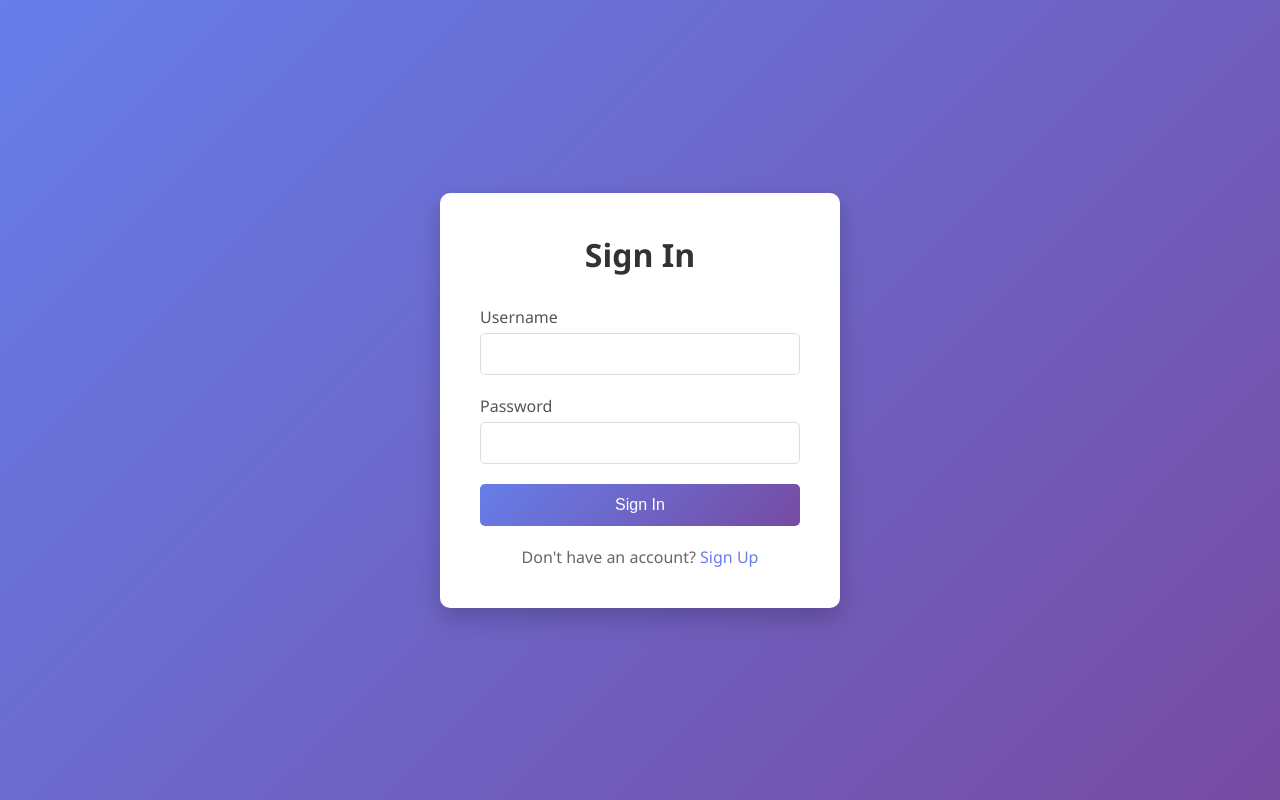
After one commit to sairam3824/lungcancer, a Flask app: page /login in a window 1280 px wide. The commit adds this page. Run offline with Flask 3, Linux system fonts and the light colour scheme; parts of the project's set-up code (start-up, migrations or seed data) failed here and were passed over.

Commit message:
modified:   .DS_Store 	modified:   .gitignore 	new file:   AUTH_README.md 	modified:   __pycache__/run_lung_cancer_model.cpython-310.pyc 	modified:   app.py 	new file:   auth.py 	modified:   requirements.txt 	modified:   templates/index.html 	new file:   templates/login.html 	new file:   templates/signup.html

```diff
--- a/app.py
+++ b/app.py
@@ -4,7 +4,8 @@ Lung Cancer Classification Web App
 Upload images and get predictions with confidence scores
 """
 
-from flask import Flask, render_template, request, jsonify
+from flask import Flask, render_template, request, jsonify, redirect, url_for, flash
+from flask_login import LoginManager, login_user, logout_user, login_required, current_user
 import torch
 import torch.nn as nn
 import torch.nn.functional as F
@@ -16,26 +17,29 @@ import os
 import numpy as np
 import cv2
 
-# Import model architectures
-from train_cspdarknet53 import CSPDarkNet53
+# Import model architecture
 from run_lung_cancer_model import CSPDarkNetSmall
+# Import authentication
+from auth import init_db, create_user, verify_user, get_user_by_id
 
 app = Flask(__name__)
 app.config['MAX_CONTENT_LENGTH'] = 16 * 1024 * 1024  # 16MB max file size
+app.config['SECRET_KEY'] = 'your-secret-key-change-in-production'
+
+# Initialize Flask-Login
+login_manager = LoginManager()
+login_manager.init_app(app)
+login_manager.login_view = 'login'
+
+@login_manager.user_loader
+def load_user(user_id):
+    return get_user_by_id(int(user_id))
 
 # Device configuration
 device = torch.device("cuda" if torch.cuda.is_available() else "cpu")
 
-# Load model - try CSPDarkNet53 first, fallback to old model
-import os as _os
-if _os.path.exists('cspdarknet53_best.pth'):
-    MODEL_PATH = 'cspdarknet53_best.pth'
-elif _os.path.exists('best_lung_cancer_model.pth'):
-    MODEL_PATH = 'best_lung_cancer_model.pth'
-    print("⚠️ Using old model file. Train CSPDarkNet53 for better results.")
-else:
-    MODEL_PATH = 'cspdarknet53_best.pth'  # Will error later with helpful message
-
+# Load model
+MODEL_PATH = 'best_lung_cancer_model.pth'
 CLASS_NAMES = ['Benign cases', 'Malignant cases', 'Normal cases']
 
 model = None
@@ -44,23 +48,15 @@ def load_model():
     """Load the trained model"""
     global model
     if model is None:
-        # Determine which model architecture to use based on file
-        if 'cspdarknet53' in MODEL_PATH.lower():
-            model = CSPDarkNet53(num_classes=len(CLASS_NAMES)).to(device)
-            checkpoint = torch.load(MODEL_PATH, map_location=device)
-            # Handle both direct state_dict and checkpoint format
-            if isinstance(checkpoint, dict) and 'model_state_dict' in checkpoint:
-                model.load_state_dict(checkpoint['model_state_dict'])
-            else:
-                model.load_state_dict(checkpoint)
-            print(f"✅ CSPDarkNet53 model loaded from {MODEL_PATH}")
+        model = CSPDarkNetSmall(num_classes=len(CLASS_NAMES)).to(device)
+        checkpoint = torch.load(MODEL_PATH, map_location=device, weights_only=False)
+        # Handle both checkpoint format and direct state_dict format
+        if isinstance(checkpoint, dict) and 'model_state_dict' in checkpoint:
+            model.load_state_dict(checkpoint['model_state_dict'])
         else:
-            # Use old CSPDarkNetSmall architecture
-            model = CSPDarkNetSmall(num_classes=len(CLASS_NAMES)).to(device)
-            model.load_state_dict(torch.load(MODEL_PATH, map_location=device))
-            print(f"✅ CSPDarkNetSmall model loaded from {MODEL_PATH}")
-            print("⚠️ Using older model. Train CSPDarkNet53 for better results.")
+            model.load_state_dict(checkpoint)
         model.eval()
+        print(f" Model loaded from {MODEL_PATH}")
     return model
 
 # Image preprocessing
@@ -216,11 +212,8 @@ def predict_image(image):
     # Generate Grad-CAM for malignant or benign cases
     annotated_image = None
     if 'Malignant' in predicted_class or 'Benign' in predicted_class:
-        # Get the last convolutional layer based on model type
-        if hasattr(model, 'stage5'):
-            target_layer = model.stage5.concat_conv.conv  # CSPDarkNet53
-        else:
-            target_layer = model.stage4.concat_conv.conv  # CSPDarkNetSmall
+        # Get the last convolutional layer
+        target_layer = model.stage4.concat_conv.conv
 
         # Generate heatmap
         heatmap = generate_gradcam(model, input_tensor, target_layer)
@@ -244,11 +237,64 @@ def predict_image(image):
     }
 
 @app.route('/')
+@login_required
 def index():
     """Render main page"""
-    return render_template('index.html')
+    return render_template('index.html', username=current_user.username)
+
+@app.route('/signup', methods=['GET', 'POST'])
+def signup():
+    """Handle user registration"""
+    if current_user.is_authenticated:
+        return redirect(url_for('index'))
+
+    if request.method == 'POST':
+        username = request.form.get('username')
+        email = request.form.get('email')
+        password = request.form.get('password')
+        confirm_password = request.form.get('confirm_password')
+
+        if password != confirm_password:
+            return render_template('signup.html', error='Passwords do not match')
+
+        success, message = create_user(username, email, password)
+        if success:
+            return redirect(url_for('login', success='Account created successfully! Please sign in.'))
+        else:
+            return render_template('signup.html', error=message)
+
+    return render_template('signup.html')
+
+@app.route('/login', methods=['GET', 'POST'])
+def login():
+    """Handle user login"""
+    if current_user.is_authenticated:
+        return redirect(url_for('index'))
+
+    success_msg = request.args.get('success')
+
+    if request.method == 'POST':
+        username = request.form.get('username')
+        password = request.form.get('password')
+
+        user = verify_user(username, password)
+        if user:
+            login_user(user)
+            return redirect(url_for('index'))
+        else:
+            return render_template('login.html', error='Invalid username or password')
+
+    return render_template('login.html', success=success_msg)
+
+@app.route('/logout')
+@login_required
+def logout():
+    """Handle user logout"""
+    logout_user()
+    return redirect(url_for('login'))
 
 @app.route('/predict', methods=['POST'])
+@login_required
 def predict():
     """Handle image upload and prediction"""
     if 'file' not in request.files:
@@ -292,25 +338,25 @@ def health():
     return jsonify({'status': 'healthy', 'model_loaded': model is not None})
 
 if __name__ == '__main__':
+    # Initialize database
+    init_db()
+
     # Check if model exists
     if not os.path.exists(MODEL_PATH):
-        print(f"❌ Error: Model file '{MODEL_PATH}' not found!")
-        print("\n📝 To train the CSPDarkNet53 model, run:")
-        print("   python train_cspdarknet53.py")
-        print("\nMake sure you have the 'dataset' folder with your training images.")
+        print(f" Error: Model file '{MODEL_PATH}' not found!")
         exit(1)
 
     # Load model on startup
     load_model()
 
     print("\n" + "=" * 60)
-    print("🫁 Lung Cancer Classification Web App")
+    print(" Lung Cancer Classification Web App")
     print("=" * 60)
-    print(f"✅ Model loaded successfully")
-    print(f"✅ Classes: {CLASS_NAMES}")
-    print(f"✅ Device: {device}")
-    print("\n🌐 Starting server...")
-    print("📱 Open http://localhost:5001 in your browser")
+    print(f" Model loaded successfully")
+    print(f" Classes: {CLASS_NAMES}")
+    print(f" Device: {device}")
+    print("\n Starting server...")
+    print(" Open http://localhost:5001 in your browser")
     print("=" * 60 + "\n")
 
     app.run(debug=True, host='0.0.0.0', port=5001)
--- a/requirements.txt
+++ b/requirements.txt
@@ -8,4 +8,5 @@ scikit-learn>=1.3.0
 Pillow>=10.0.0
 tqdm>=4.65.0
 flask>=2.3.0
+flask-login>=0.6.2
 opencv-python>=4.8.0
--- a/templates/index.html
+++ b/templates/index.html
@@ -243,6 +243,10 @@
 </head>
 <body>
     <div class="container">
+        <div style="text-align: right; margin-bottom: 10px;">
+            <span style="color: #666;">Welcome, <strong>{{ username }}</strong></span>
+            <a href="/logout" style="margin-left: 15px; color: #667eea; text-decoration: none;">Logout</a>
+        </div>
         <h1>🫁 Lung Cancer Classification</h1>
         <p class="subtitle">Upload a lung scan image for AI-powered analysis</p>
 
--- /dev/null
+++ b/templates/login.html
@@ -0,0 +1,123 @@
+<!DOCTYPE html>
+<html lang="en">
+<head>
+    <meta charset="UTF-8">
+    <meta name="viewport" content="width=device-width, initial-scale=1.0">
+    <title>Sign In - Lung Cancer Detection</title>
+    <style>
+        * {
+            margin: 0;
+            padding: 0;
+            box-sizing: border-box;
+        }
+        body {
+            font-family: 'Segoe UI', Tahoma, Geneva, Verdana, sans-serif;
+            background: linear-gradient(135deg, #667eea 0%, #764ba2 100%);
+            min-height: 100vh;
+            display: flex;
+            justify-content: center;
+            align-items: center;
+        }
+        .container {
+            background: white;
+            padding: 40px;
+            border-radius: 10px;
+            box-shadow: 0 10px 25px rgba(0,0,0,0.2);
+            width: 100%;
+            max-width: 400px;
+        }
+        h1 {
+            text-align: center;
+            color: #333;
+            margin-bottom: 30px;
+        }
+        .form-group {
+            margin-bottom: 20px;
+        }
+        label {
+            display: block;
+            margin-bottom: 5px;
+            color: #555;
+            font-weight: 500;
+        }
+        input {
+            width: 100%;
+            padding: 12px;
+            border: 1px solid #ddd;
+            border-radius: 5px;
+            font-size: 14px;
+        }
+        input:focus {
+            outline: none;
+            border-color: #667eea;
+        }
+        button {
+            width: 100%;
+            padding: 12px;
+            background: linear-gradient(135deg, #667eea 0%, #764ba2 100%);
+            color: white;
+            border: none;
+            border-radius: 5px;
+            font-size: 16px;
+            cursor: pointer;
+            transition: transform 0.2s;
+        }
+        button:hover {
+            transform: translateY(-2px);
+        }
+        .message {
+            padding: 10px;
+            margin-bottom: 20px;
+            border-radius: 5px;
+            text-align: center;
+        }
+        .error {
+            background: #fee;
+            color: #c33;
+            border: 1px solid #fcc;
+        }
+        .success {
+            background: #efe;
+            color: #3c3;
+            border: 1px solid #cfc;
+        }
+        .link {
+            text-align: center;
+            margin-top: 20px;
+            color: #666;
+        }
+        .link a {
+            color: #667eea;
+            text-decoration: none;
+        }
+        .link a:hover {
+            text-decoration: underline;
+        }
+    </style>
+</head>
+<body>
+    <div class="container">
+        <h1>Sign In</h1>
+        {% if error %}
+        <div class="message error">{{ error }}</div>
+        {% endif %}
+        {% if success %}
+        <div class="message success">{{ success }}</div>
+        {% endif %}
+        <form method="POST" action="/login">
+            <div class="form-group">
+                <label for="username">Username</label>
+                <input type="text" id="username" name="username" required>
+            </div>
+            <div class="form-group">
+                <label for="password">Password</label>
+                <input type="password" id="password" name="password" required>
+            </div>
+            <button type="submit">Sign In</button>
+        </form>
+        <div class="link">
+            Don't have an account? <a href="/signup">Sign Up</a>
+        </div>
+    </div>
+</body>
+</html>
```
Also changed, not shown: AUTH_README.md (added, +63 -0 lines), auth.py (added, +72 -0 lines), templates/signup.html (added, +128 -0 lines), 2 other files.
